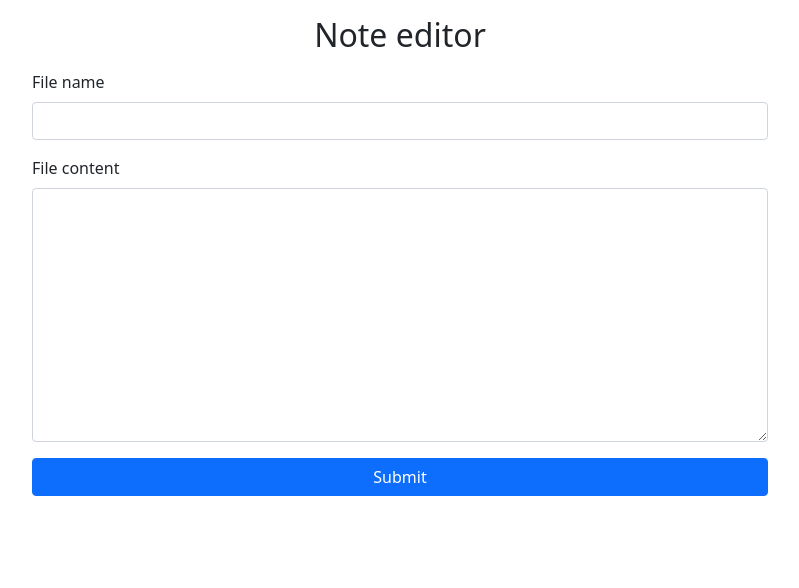
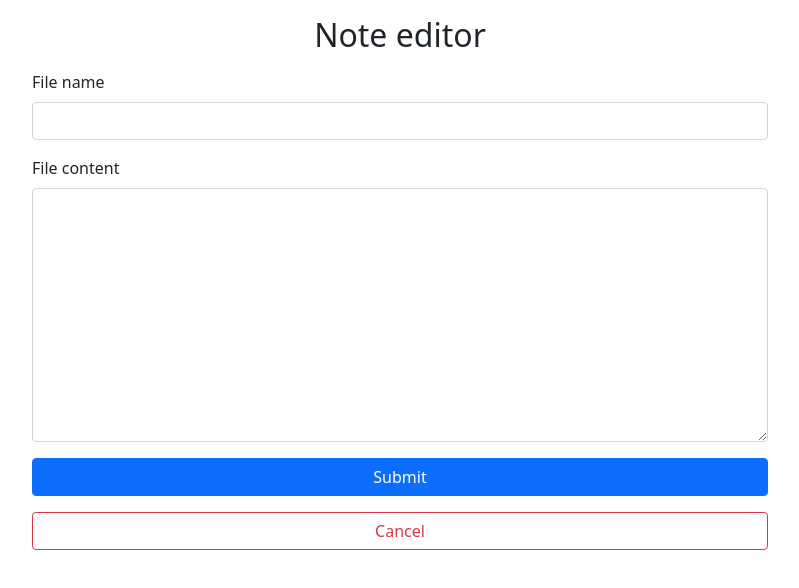
Before and after one commit to jackob101/LocalHostFileUploader, a React (Create React App) app in the folder src/client/: page /note in a window 1280 px wide. Shown: the top 588 px of the page, without its empty margins (240-1039 px from the left). Built offline with nearby package versions, Linux system fonts and the light colour scheme.

Commit message:
Note page changes

```diff
--- a/src/client/src/components/Folders/FileItem/Components/DropdownMenu.jsx
+++ b/src/client/src/components/Folders/FileItem/Components/DropdownMenu.jsx
@@ -5,7 +5,7 @@ const DropdownMenu = (props) => {
     const generateDownload = () => {
         if (!props.file.directory)
             return (
-                <div className="dropdown-item w-100">
+                <div className="dropdown-item w-100 p-0">
                     <button
                         className="btn btn-link text-light text-decoration-none w-100"
                         onClick={() => props.downloadFile(props.file.name)}
@@ -19,7 +19,7 @@ const DropdownMenu = (props) => {
     const generateContentEdit = () => {
         if (!props.file.directory)
             return (
-                <div className="dropdown-item">
+                <div className="dropdown-item p-0">
                     <Link
                         className="btn btn-link text-light text-decoration-none w-100"
                         to={{
@@ -39,7 +39,7 @@ const DropdownMenu = (props) => {
 
     const generateNameEdit = () => {
         return (
-            <div className="dropdown-item">
+            <div className="dropdown-item p-0">
                 <button
                     className="btn btn-link text-light text-decoration-none w-100"
                     onClick={() => props.toggleEdit(props.index)}
@@ -52,7 +52,7 @@ const DropdownMenu = (props) => {
 
     const generateDelete = () => {
         return (
-            <div className="dropdown-item">
+            <div className="dropdown-item p-0">
                 <button
                     className="btn btn-link text-light text-decoration-none w-100"
                     onClick={() =>
--- a/src/client/src/pages/NotePage/Note.jsx
+++ b/src/client/src/pages/NotePage/Note.jsx
@@ -2,7 +2,7 @@ import React from "react";
 import useNoteLogic from "./NoteLogic";
 
 const Note = () => {
-    const { submitNote, onChange, formField } = useNoteLogic();
+    const { submitNote, onChange, formField, onCancel } = useNoteLogic();
 
     return (
         <div className="d-flex flex-column col-lg-8 mx-auto">
@@ -12,6 +12,7 @@ const Note = () => {
                     File name
                 </label>
                 <input
+                    disabled={formField.editing}
                     type="text"
                     id="name"
                     name="name"
@@ -35,6 +36,13 @@ const Note = () => {
                 <button type="submit" className="btn btn-primary my-3">
                     Submit
                 </button>
+                <button
+                    type="button"
+                    className="btn btn-outline-danger"
+                    onClick={onCancel}
+                >
+                    Cancel
+                </button>
             </form>
         </div>
     );
--- a/src/client/src/pages/NotePage/NoteLogic.js
+++ b/src/client/src/pages/NotePage/NoteLogic.js
@@ -73,7 +73,11 @@ const useNoteLogic = () => {
         setFormField({ ...formField, [event.target.name]: value });
     };
 
-    return { submitNote, onChange, formField };
+    const onCancel = () => {
+        history.push("");
+    };
+
+    return { submitNote, onChange, formField, onCancel };
 };
 
 export default useNoteLogic;
```
